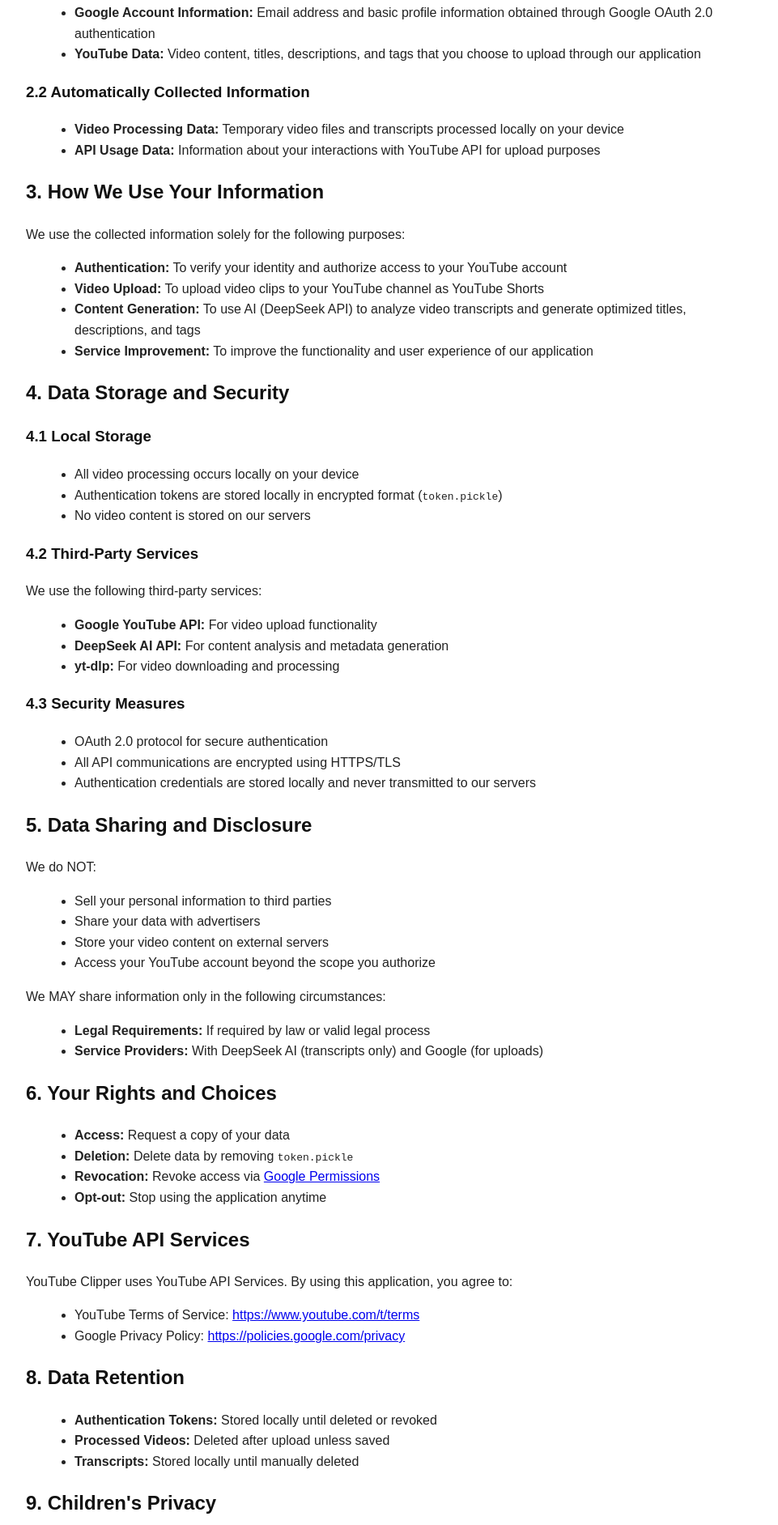
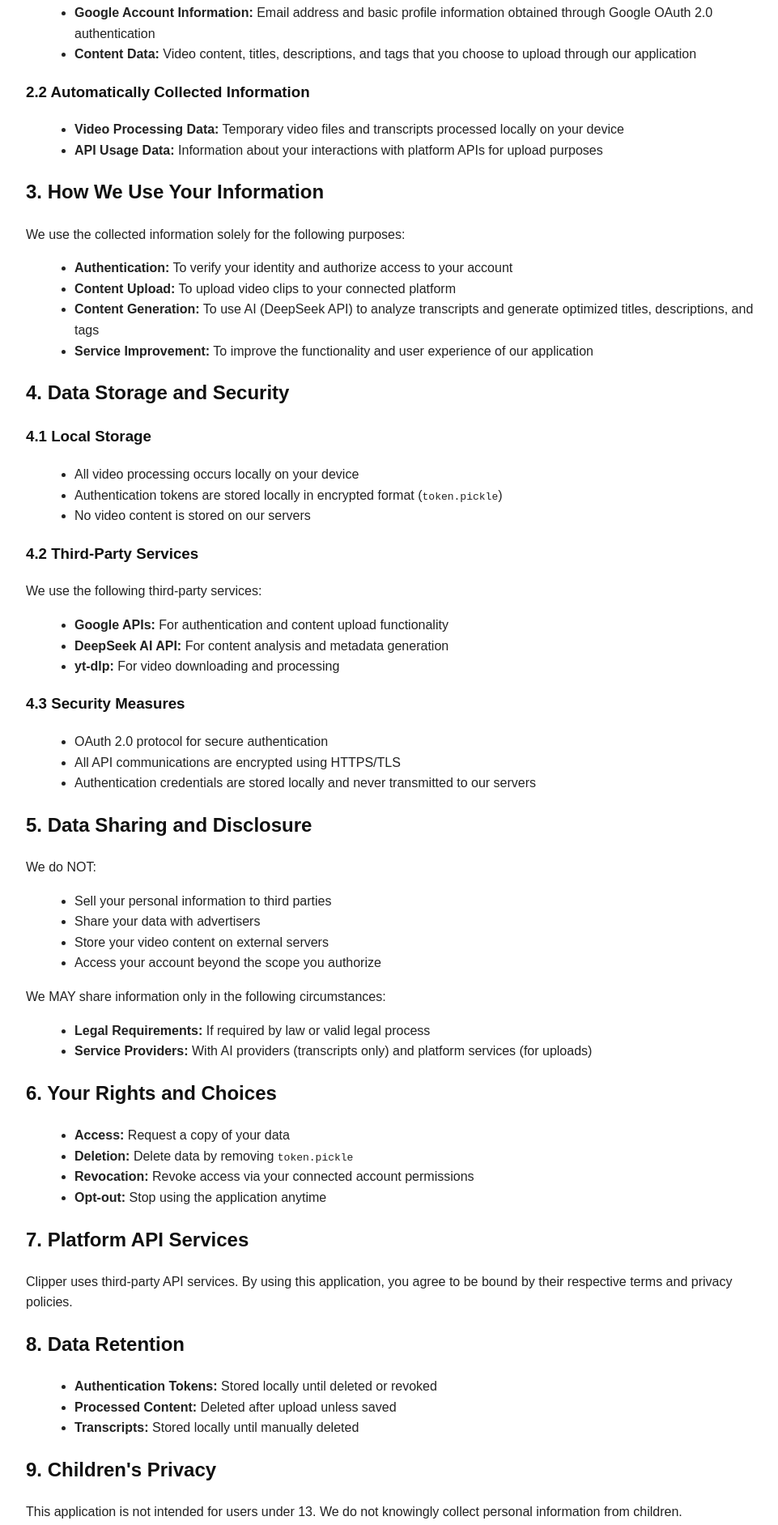
Before and after one commit to Irvansbase/clipper.github.io, a plain HTML site: page privacy.html in a window 1280 px wide. Shown: the part 435-2318 px from the top of the page at 81% size, without its empty margins (158-1119 px from the left). Drawn offline with Linux system fonts and the light colour scheme.

Commit message:
Update privacy.html

```diff
--- a/privacy.html
+++ b/privacy.html
@@ -26,16 +26,16 @@
 </head>
 <body>
 
-<h1>Privacy Policy for YouTube Clipper</h1>
+<h1>Privacy Policy for Clipper</h1>
 <p><strong>Last Updated:</strong> January 8, 2025</p>
 
 <hr>
 
 <h2>1. Introduction</h2>
 <p>
-  YouTube Clipper ("we", "our", or "us") is committed to protecting your privacy.
+  Clipper ("we", "our", or "us") is committed to protecting your privacy.
   This Privacy Policy explains how we collect, use, and safeguard your information
-  when you use our application to create and upload video clips to YouTube Shorts.
+  when you use our application to create and upload video clips.
 </p>
 
 <h2>2. Information We Collect</h2>
@@ -43,21 +43,21 @@
 <h3>2.1 Information You Provide</h3>
 <ul>
   <li><strong>Google Account Information:</strong> Email address and basic profile information obtained through Google OAuth 2.0 authentication</li>
-  <li><strong>YouTube Data:</strong> Video content, titles, descriptions, and tags that you choose to upload through our application</li>
+  <li><strong>Content Data:</strong> Video content, titles, descriptions, and tags that you choose to upload through our application</li>
 </ul>
 
 <h3>2.2 Automatically Collected Information</h3>
 <ul>
   <li><strong>Video Processing Data:</strong> Temporary video files and transcripts processed locally on your device</li>
-  <li><strong>API Usage Data:</strong> Information about your interactions with YouTube API for upload purposes</li>
+  <li><strong>API Usage Data:</strong> Information about your interactions with platform APIs for upload purposes</li>
 </ul>
 
 <h2>3. How We Use Your Information</h2>
 <p>We use the collected information solely for the following purposes:</p>
 <ul>
-  <li><strong>Authentication:</strong> To verify your identity and authorize access to your YouTube account</li>
-  <li><strong>Video Upload:</strong> To upload video clips to your YouTube channel as YouTube Shorts</li>
-  <li><strong>Content Generation:</strong> To use AI (DeepSeek API) to analyze video transcripts and generate optimized titles, descriptions, and tags</li>
+  <li><strong>Authentication:</strong> To verify your identity and authorize access to your account</li>
+  <li><strong>Content Upload:</strong> To upload video clips to your connected platform</li>
+  <li><strong>Content Generation:</strong> To use AI (DeepSeek API) to analyze transcripts and generate optimized titles, descriptions, and tags</li>
   <li><strong>Service Improvement:</strong> To improve the functionality and user experience of our application</li>
 </ul>
 
@@ -73,7 +73,7 @@
 <h3>4.2 Third-Party Services</h3>
 <p>We use the following third-party services:</p>
 <ul>
-  <li><strong>Google YouTube API:</strong> For video upload functionality</li>
+  <li><strong>Google APIs:</strong> For authentication and content upload functionality</li>
   <li><strong>DeepSeek AI API:</strong> For content analysis and metadata generation</li>
   <li><strong>yt-dlp:</strong> For video downloading and processing</li>
 </ul>
@@ -91,43 +91,38 @@
   <li>Sell your personal information to third parties</li>
   <li>Share your data with advertisers</li>
   <li>Store your video content on external servers</li>
-  <li>Access your YouTube account beyond the scope you authorize</li>
+  <li>Access your account beyond the scope you authorize</li>
 </ul>
 
 <p>We MAY share information only in the following circumstances:</p>
 <ul>
   <li><strong>Legal Requirements:</strong> If required by law or valid legal process</li>
-  <li><strong>Service Providers:</strong> With DeepSeek AI (transcripts only) and Google (for uploads)</li>
+  <li><strong>Service Providers:</strong> With AI providers (transcripts only) and platform services (for uploads)</li>
 </ul>
 
 <h2>6. Your Rights and Choices</h2>
 <ul>
   <li><strong>Access:</strong> Request a copy of your data</li>
   <li><strong>Deletion:</strong> Delete data by removing <code>token.pickle</code></li>
-  <li><strong>Revocation:</strong> Revoke access via <a href="https://myaccount.google.com/permissions" target="_blank">Google Permissions</a></li>
+  <li><strong>Revocation:</strong> Revoke access via your connected account permissions</li>
   <li><strong>Opt-out:</strong> Stop using the application anytime</li>
 </ul>
 
-<h2>7. YouTube API Services</h2>
+<h2>7. Platform API Services</h2>
 <p>
-  YouTube Clipper uses YouTube API Services. By using this application, you agree to:
+  Clipper uses third-party API services. By using this application, you agree to be bound by their respective terms and privacy policies.
 </p>
-<ul>
-  <li>YouTube Terms of Service: <a href="https://www.youtube.com/t/terms" target="_blank">https://www.youtube.com/t/terms</a></li>
-  <li>Google Privacy Policy: <a href="https://policies.google.com/privacy" target="_blank">https://policies.google.com/privacy</a></li>
-</ul>
 
 <h2>8. Data Retention</h2>
 <ul>
   <li><strong>Authentication Tokens:</strong> Stored locally until deleted or revoked</li>
-  <li><strong>Processed Videos:</strong> Deleted after upload unless saved</li>
+  <li><strong>Processed Content:</strong> Deleted after upload unless saved</li>
   <li><strong>Transcripts:</strong> Stored locally until manually deleted</li>
 </ul>
 
 <h2>9. Children's Privacy</h2>
 <p>
-  This application is not intended for users under 13. We do not knowingly collect
-  personal information from children.
+  This application is not intended for users under 13. We do not knowingly collect personal information from children.
 </p>
 
 <h2>10. International Data Transfers</h2>
@@ -155,14 +150,13 @@
   <li>GDPR</li>
   <li>CCPA</li>
   <li>Google API Services User Data Policy</li>
-  <li>YouTube API Services Terms of Service</li>
 </ul>
 
 <hr>
 
 <h2>Your Consent</h2>
 <p>
-  By using YouTube Clipper, you consent to this Privacy Policy.
+  By using Clipper, you consent to this Privacy Policy.
 </p>
 
 </body>
```
